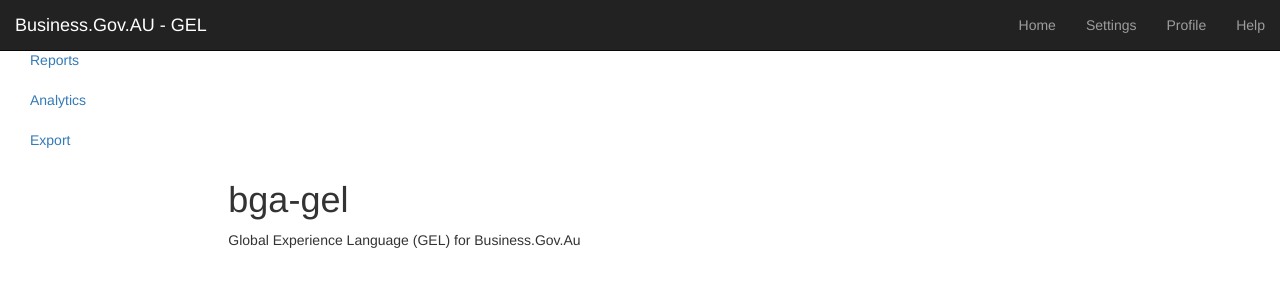
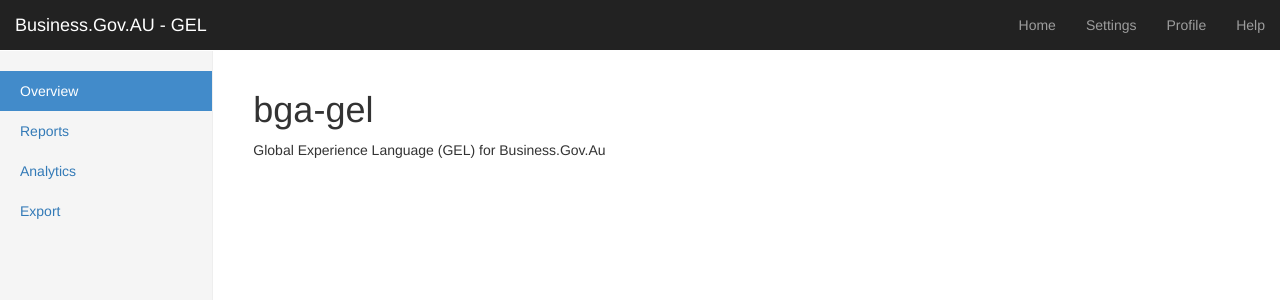
Before and after one commit to jsephora/bga-gel, a Jekyll site: the page built from README.md, in a window 1280 px wide. Shown: the top 300 px of the page. Built offline with Jekyll 4.4.1, drawn with Linux system fonts in a browser that asks for light colours; nearby versions of some CDN libraries; our own code applies the rules of GitHub Pages for plain Markdown files.

Commit message:
Update style.scss

```diff
--- a/css/style.scss
+++ b/css/style.scss
@@ -22,5 +22,8 @@
 // Confirmation layout
 // Responsive font sizing
 
+@import "layout";
+// ----- Defines page structure
+
 @import "developers";
 // ----- Developers use for additions or overrides. UI team then refactor this into appropriate SASS file
```
